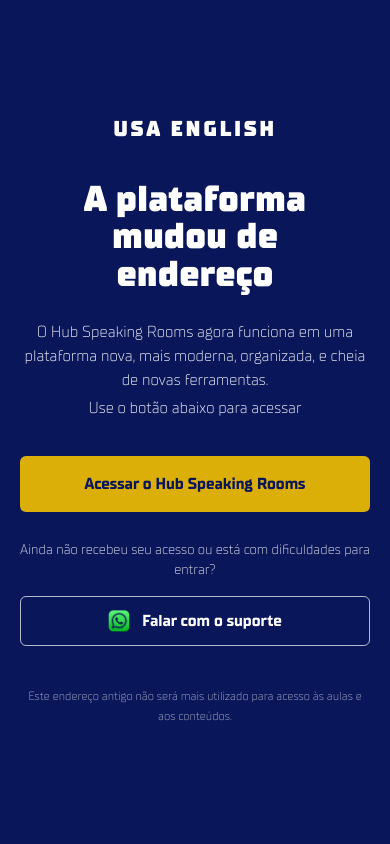
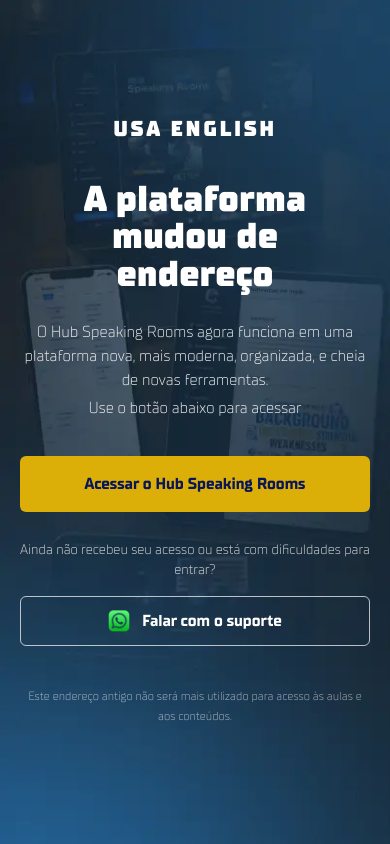
Before and after one commit to USA-English/platform-migration-page, a Next.js app: page / in a window 390 px wide. Built offline with nearby package versions, Linux system fonts and the light colour scheme.

Commit message:
Add responsive migration backdrops

```diff
--- a/app/globals.css
+++ b/app/globals.css
@@ -43,3 +43,16 @@
   min-height: 100vh;
   font-family: "TT Supermolot Neue", Arial, sans-serif;
 }
+
+.migration-page {
+  background-image: url("/images/backdrop-mobile-migration.webp");
+  background-position: center;
+  background-repeat: no-repeat;
+  background-size: cover;
+}
+
+@media (min-width: 640px) {
+  .migration-page {
+    background-image: url("/images/backdrop-desktop-migration.webp");
+  }
+}
--- a/app/page.tsx
+++ b/app/page.tsx
@@ -3,7 +3,7 @@
 
 export default function Home() {
   return (
-    <main className="min-h-screen bg-brand-navy px-5 py-7 text-white sm:px-8 sm:py-10">
+    <main className="migration-page min-h-screen bg-brand-navy px-5 py-7 text-white sm:px-8 sm:py-10">
       <section className="mx-auto flex min-h-[calc(100vh-3.5rem)] w-full max-w-[42rem] flex-col items-center justify-center text-center sm:min-h-[calc(100vh-5rem)]">
         <div className="w-full">
           <p className="mb-10 font-brand-black font-black text-[1.35rem] uppercase leading-none tracking-[0.12em] text-white sm:mb-14 sm:text-[1.65rem]">
```
Also changed, not shown: 1 other file (tests, documents, lock files or other folders).
